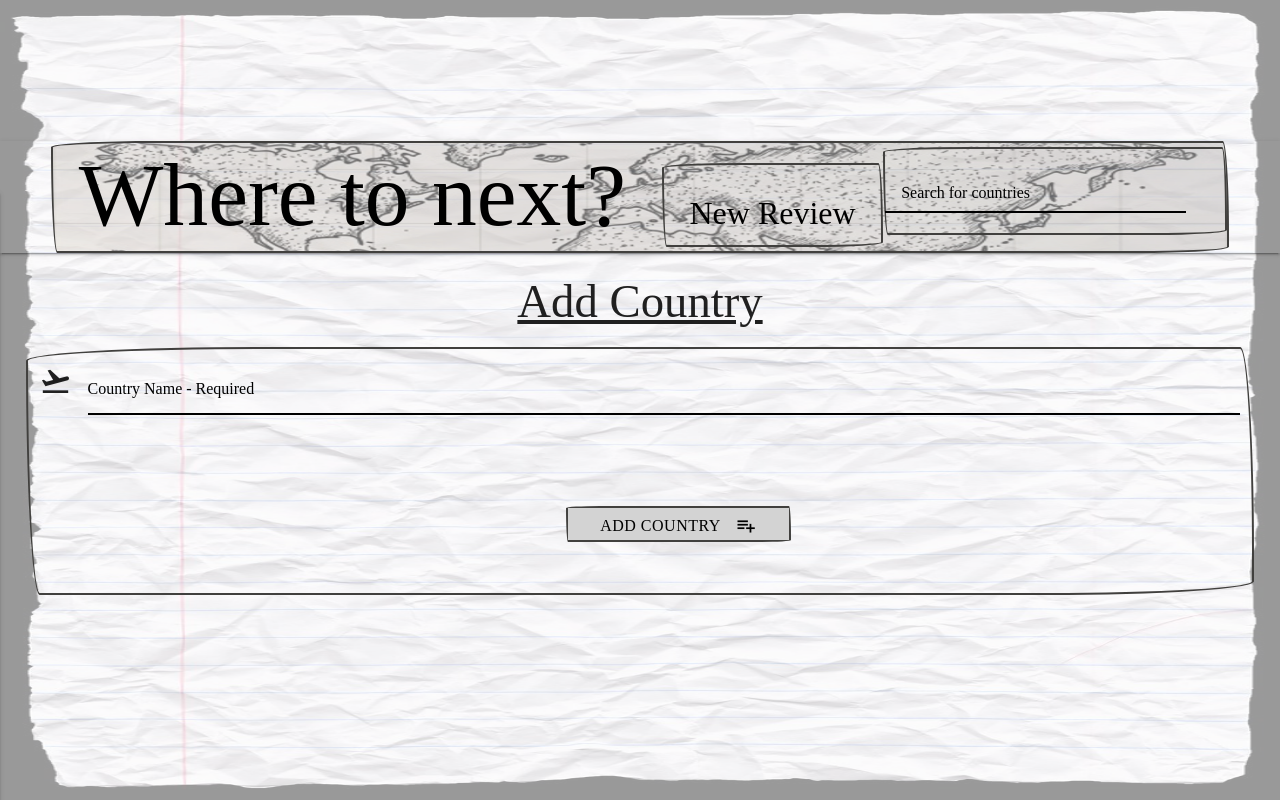
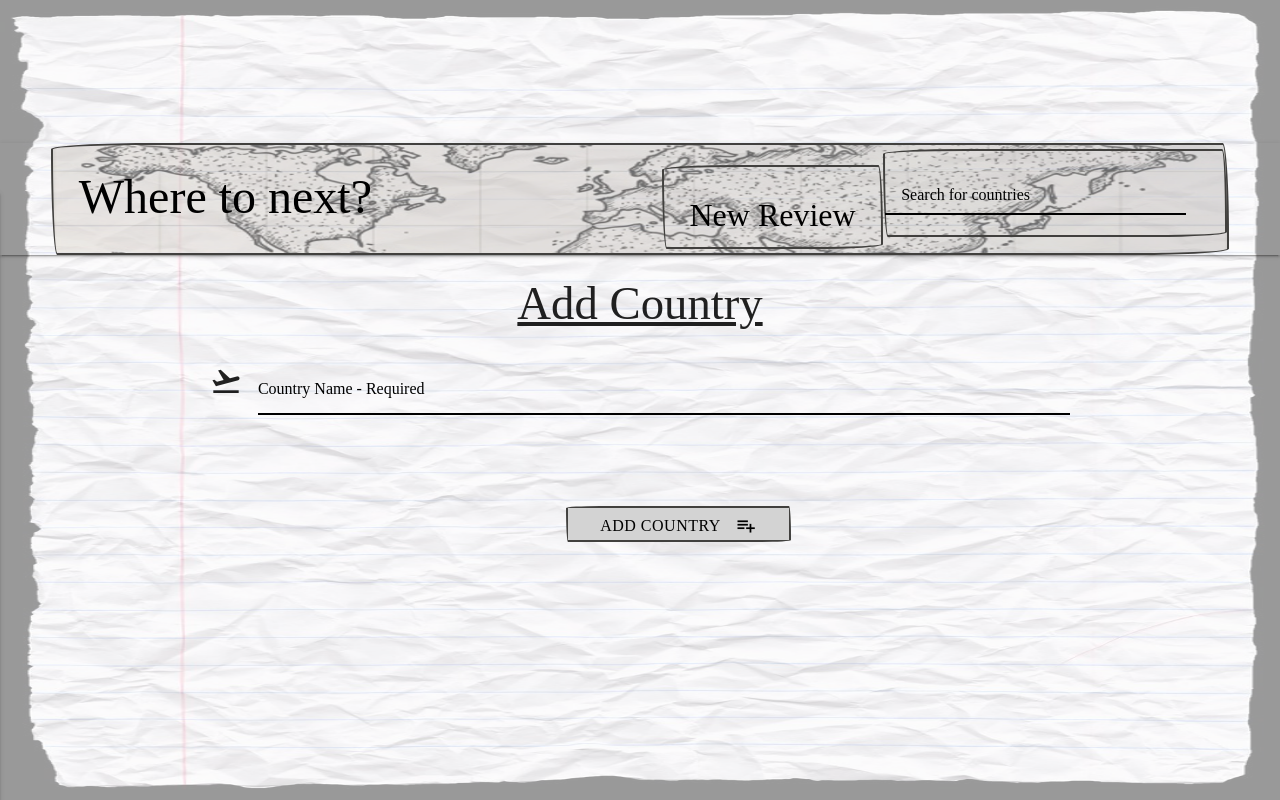
Before and after one commit to SimonGeorgeNZ/Milestone_three, a Flask app: page /new_country in a window 1280 px wide. Run offline with Flask 2, Linux system fonts and the light colour scheme; some libraries are stand-ins or nearby versions; some web fonts are replaced.

Commit message:
fixing padding issues on landing page with conflicting CSS styles

```diff
--- a/static/css/style.css
+++ b/static/css/style.css
@@ -69,6 +69,10 @@ nav {
     padding-left: 2vw;
     padding-right: 2vw;
     padding-top: 2vh;
+}
+
+.brand-logo {
+    font-size: 6vh!important;
 }
 
 .nav-wrapper li:hover{
@@ -189,9 +193,7 @@ label {
     font-size: 4vh!important;
 }
 
-.brand-logo {
-    font-size: 7vw!important;
-}
+
 
 .nav-wrapper .input-field input[type=search]{
     padding-left: 2vw!important;
--- a/templates/newcountry.html
+++ b/templates/newcountry.html
@@ -2,9 +2,10 @@
 
 
 {% block content %}
-<h3 class=" heading-box">Add Country</h3>
+<div class="container">
+<h3 class="heading-box">Add Country</h3>
 {{ error }}
-<form action="{{ url_for('search') }}" method="POST" class="lined thin col s12">
+<form action="{{ url_for('search') }}" method="POST" class="col s12">
     <div class="row">
         <div class="input-field col s12">
             <i class="material-icons prefix">flight_takeoff</i>
@@ -18,5 +19,6 @@
         </button>
     </div>
 </form>
+</div>
 
 {% endblock %}
```
